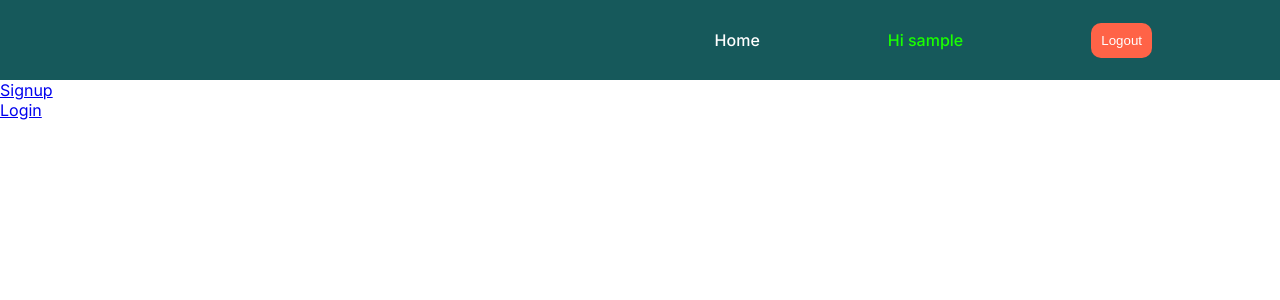
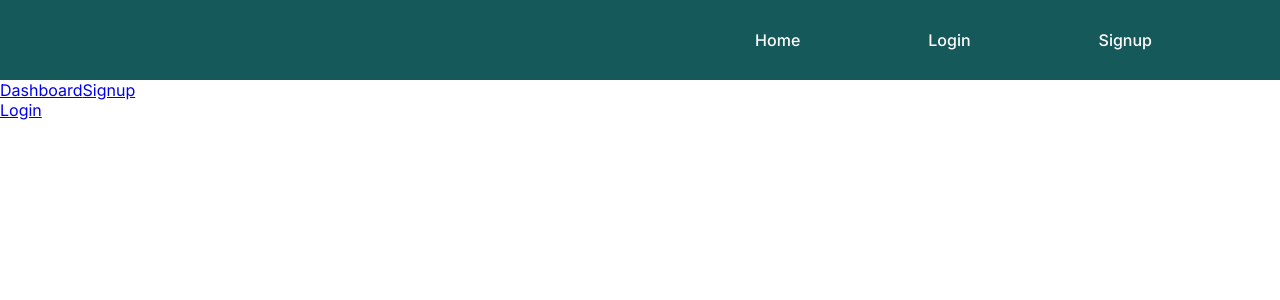
Before and after one commit to nishantp15/ialabs-assignment, a Next.js app: page / in a window 1280 px wide. Shown: the top 300 px of the page. Built offline with nearby package versions, Linux system fonts and the light colour scheme; sample sign-in values are in the browser's storage.

Commit message:
assignment completed

```diff
--- a/src/app/components/AuthProvider/AuthProvider.jsx
+++ b/src/app/components/AuthProvider/AuthProvider.jsx
@@ -1,32 +1,41 @@
-"use client"
-import { useState } from "react";
+"use client";
+import { useEffect, useState } from "react";
 import { createContext } from "react";
 
-export const AppContext = createContext()
+export const AppContext = createContext();
 
-function AppContextProvider({children}) {
-    const [authState, setAuthState] = useState({
-        isAuth:false,
-        token: localStorage.getItem("userToken") || null,
-        name: localStorage.getItem("userName") || null
+function AppContextProvider({ children }) {
+    let token;
+    let name;
+  useEffect(() => {
+    token = localStorage.getItem("userToken");
+    name = localStorage.getItem("userName");
+  });
 
-    })
-    const loginUser = (token, name)=>{
-       token !== undefined && setAuthState({
-            isAuth:true,
-            token:token,
-            name:name
-        })
-    }
-    const logoutUser=()=>{
-            setAuthState({
-                isAuth:false,
-                token:null
-            })
-    }
-return (<AppContext.Provider value={{authState, loginUser, logoutUser}}>
-    {children}
-</AppContext.Provider>)
+  const [authState, setAuthState] = useState({
+    isAuth: false,
+    token: token || null,
+    name: name || null,
+  });
+  const loginUser = (token, name) => {
+    token !== undefined &&
+      setAuthState({
+        isAuth: true,
+        token: token,
+        name: name,
+      });
+  };
+  const logoutUser = () => {
+    setAuthState({
+      isAuth: false,
+      token: null,
+    });
+  };
+  return (
+    <AppContext.Provider value={{ authState, loginUser, logoutUser }}>
+      {children}
+    </AppContext.Provider>
+  );
 }
 
 export default AppContextProvider;
--- a/src/app/components/navbar/Navbar.jsx
+++ b/src/app/components/navbar/Navbar.jsx
@@ -8,13 +8,12 @@ import { AppContext } from '../AuthProvider/AuthProvider'
 
 const Navbar = () => {
   const {authState, logoutUser} = useContext(AppContext)
-  let [token, setToken] = useState(localStorage.getItem("userToken")||"");
+  // let [token, setToken] = useState(localStorage.getItem("userToken")||"");
   let router = useRouter()
   function logout(){
     logoutUser()
     localStorage.removeItem('userToken',"");
     localStorage.removeItem('userName',"");
-    setToken(null);
     router?.push('/dashboard/login')
   }
 
--- a/src/app/page.jsx
+++ b/src/app/page.jsx
@@ -5,6 +5,7 @@ import Link from 'next/link'
 export default function Home() {
   return (
     <div>
+      <Link href={'/dashboard'}>Dashboard</Link>
       <Link href={'/dashboard/signup'}>Signup</Link> <br />
       <Link href={'/dashboard/login'}>Login</Link>
     </div>
```
